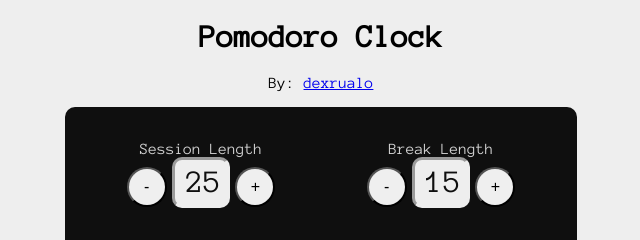
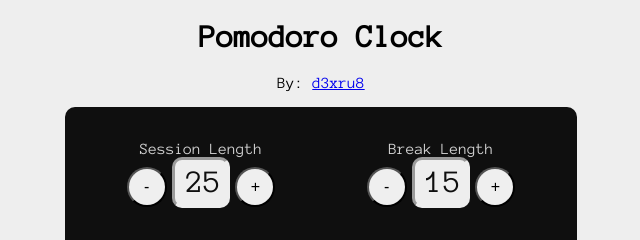
Before and after one commit to dexrualo/pomodoro, a plain HTML site: page index.html in a window 1280 px wide. Shown: the top 240 px of the page, 319-959 px from the left. Drawn offline with Linux system fonts and the light colour scheme.

Commit message:
Update index.html

```diff
--- a/index.html
+++ b/index.html
@@ -8,7 +8,7 @@
 </head>
 <body>
   <h1>Pomodoro Clock</h1>
-  <p>By: <a href="https://github.com/dexrualo">dexrualo</a></p>
+  <p>By: <a href="https://github.com/d3xru8">d3xru8</a></p>
   <div class="container">
     <div class="duration-controls-container">
       <div id="work-controls" class="duration-controls">
```
